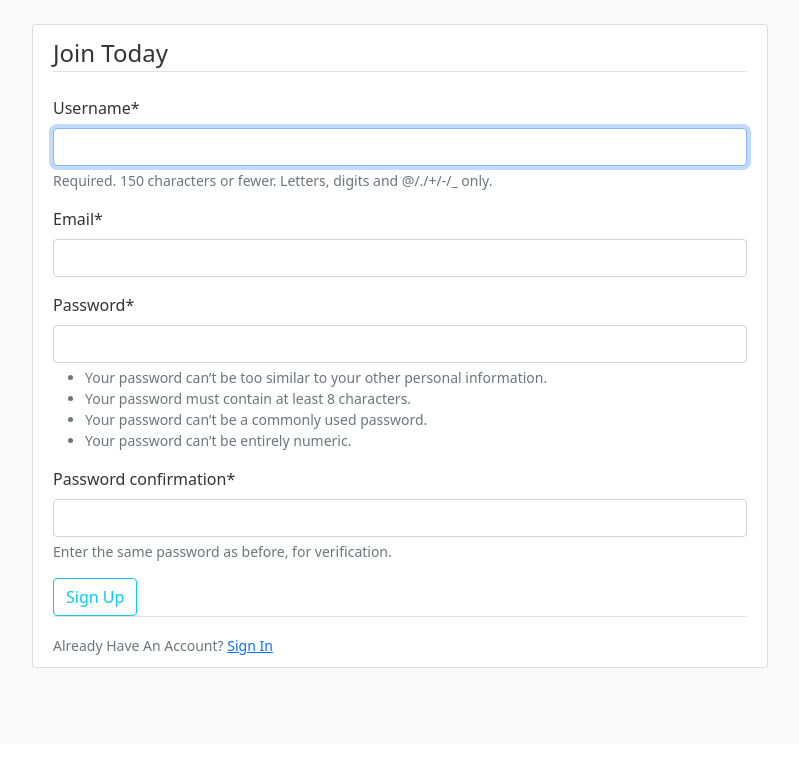
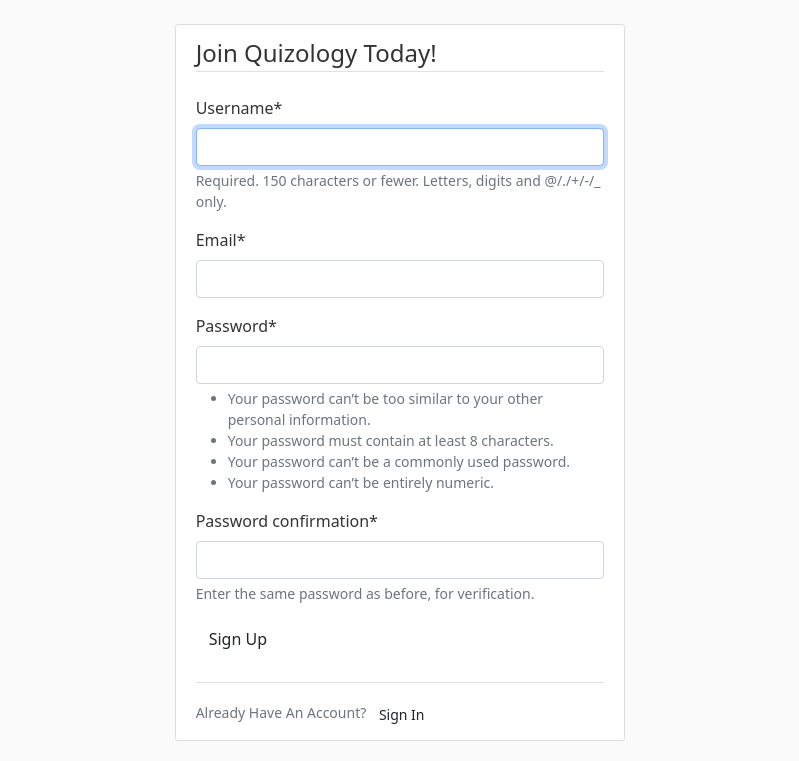
Before and after one commit to brianmaleek/Webstack_Portfolio_Project_Quizology, a Django app: page /register/ in a window 1280 px wide. Shown: the part 56-817 px from the top of the page, without its empty margins (50-849 px from the left). Before the commit the page ends 724 px from the top, so only its background shows below. Run offline with Django 5.2, Linux system fonts and the light colour scheme; some libraries are stand-ins or nearby versions.

Commit message:
work on ui for onboarding

```diff
--- a/quizology_app/user_app/templates/register.html
+++ b/quizology_app/user_app/templates/register.html
@@ -1,22 +1,35 @@
-{% extends "quiz_app/base.html" %}
+
+{% extends "quiz_app/base.html" %} {% block content %}
 {% load crispy_forms_tags %}
-{% block content %}
+
+    <div class="container login-container">
+        <div class="row">
+            <div class="col-md-2"></div>
+            <div class="col-md-8">
                 <div class="content-section">
                     <form method="POST">
                         {% csrf_token %}
                         <fieldset class="form-group">
-                <legend class="border-bottom mb-4">Join Today</legend>
+                            <legend class="border-bottom mb-4">Join Quizology Today!</legend>
                             {{ form|crispy }}
                         </fieldset>
+
                         <div class="form-group">
-                <button class="btn btn-outline-info" type="submit">Sign Up</button>
+                            <button class="btn btn-score" type="submit">Sign Up</button>
                         </div>
+                        <br>
                     </form>
                     <div class="border-top pt-3">
                         <small class="text-muted">
-                Already Have An Account?
-                <a class="ml-2" href="{% url 'login' %}"> Sign In</a>
+
+                            Already Have An Account? <a  href="{% url 'login' %}" class=" ml-10 btn btn-start btn-sm">Sign In</a>
                         </small>
                     </div>
                 </div>
+
+            </div>
+            <div class="col-md-2"></div>
+    </div>
+
+    </div>
 {% endblock content %}
```
Also changed, not shown: quizology_app/user_app/templates/login.html (+17 -3 lines). Lines whose indentation alone changed are shown as unchanged.
